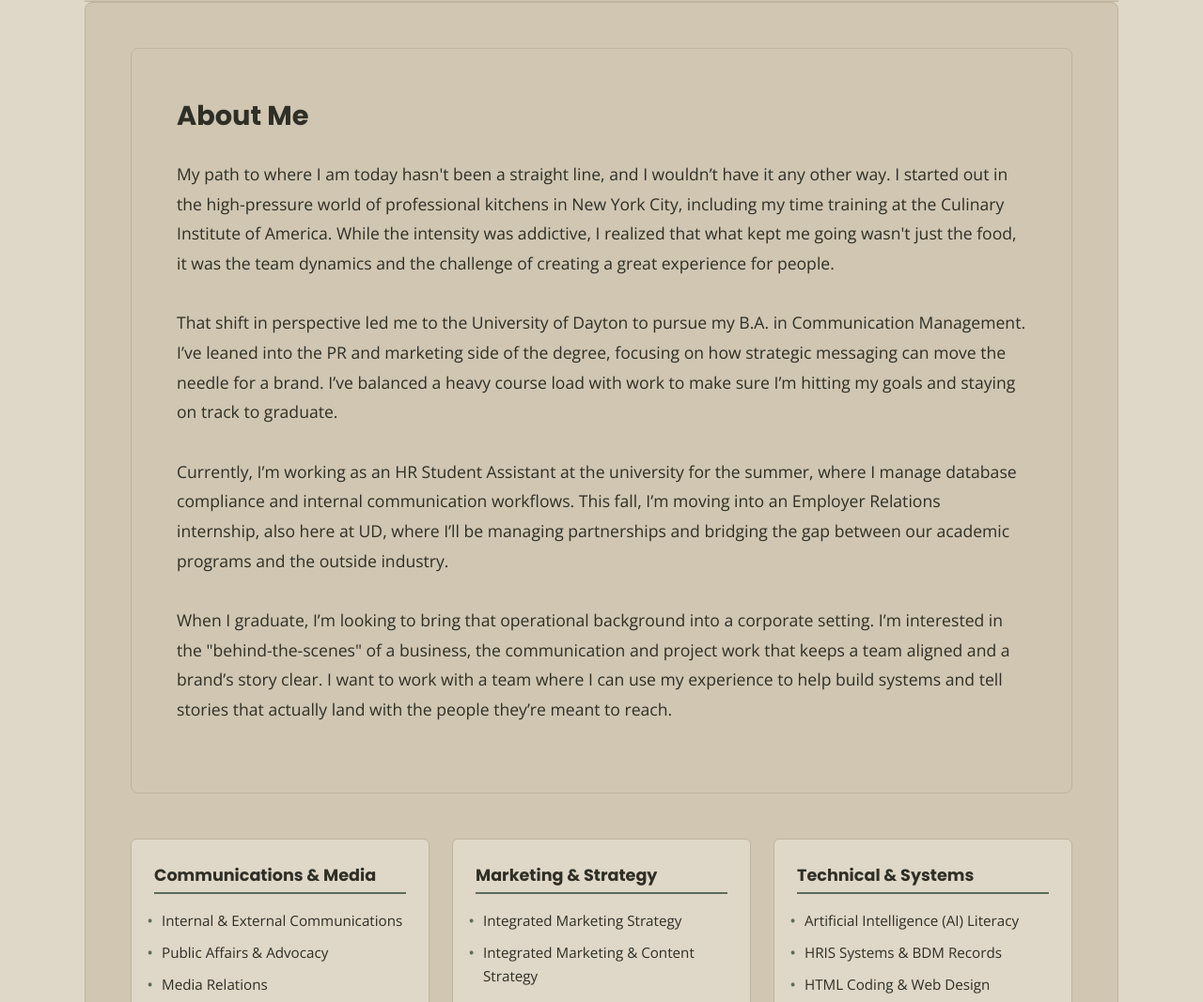
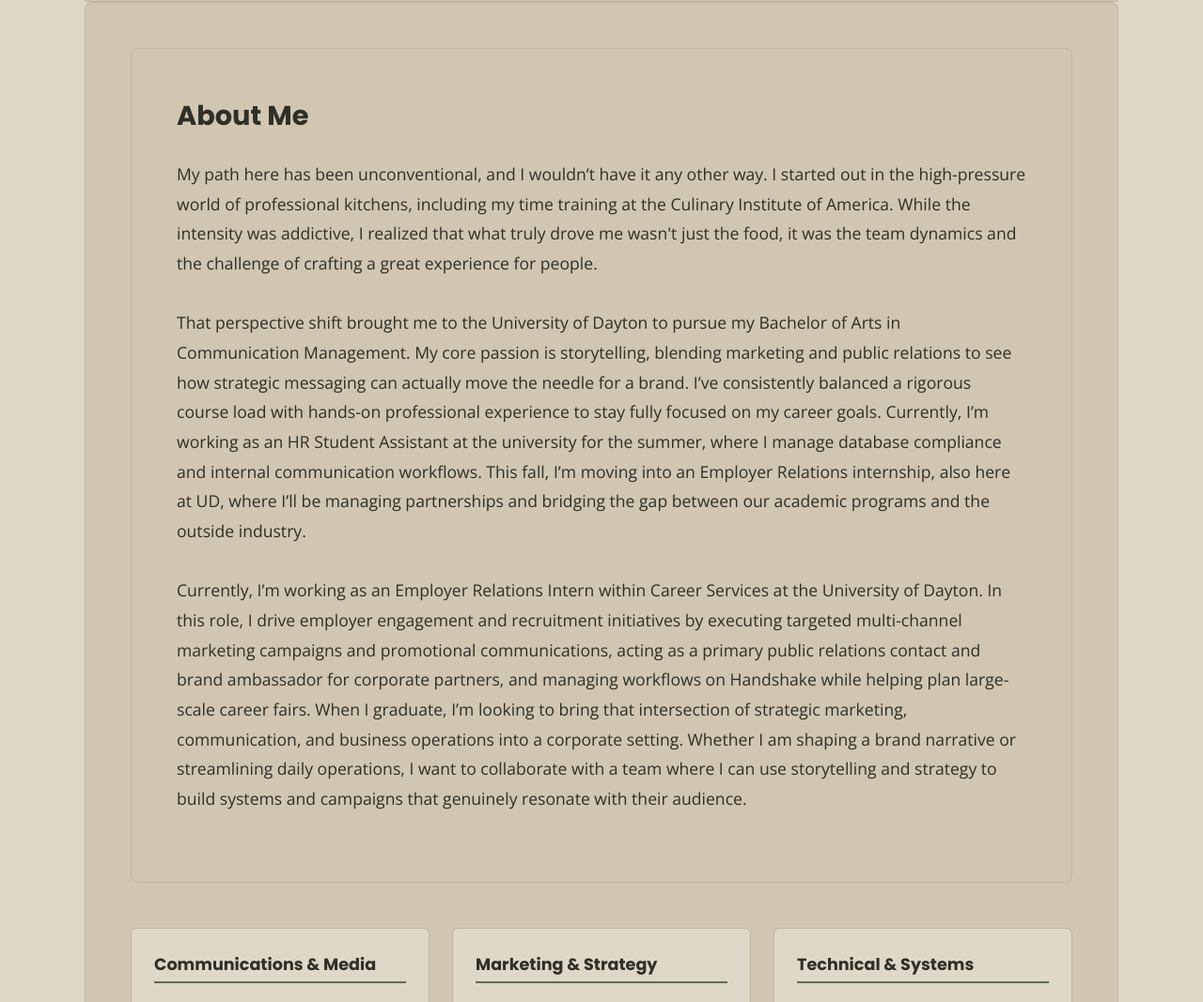
Before and after one commit to Michaelkenyon1/mkenyon.github.io, a plain HTML site: page index.html in a window 1280 px wide. Shown: the part 798-1865 px from the top of the page at 94% size. Drawn offline with nearby package versions, Linux system fonts and the light colour scheme.

Commit message:
Update index.html

```diff
--- a/index.html
+++ b/index.html
@@ -582,13 +582,14 @@
             <div class="about-content">
     <h3>About Me</h3>
     <p>
-        My path to where I am today hasn't been a straight line, and I wouldn’t have it any other way. I started out in the high-pressure world of professional kitchens in New York City, including my time training at the Culinary Institute of America. While the intensity was addictive, I realized that what kept me going wasn't just the food, it was the team dynamics and the challenge of creating a great experience for people.
+        My path here has been unconventional, and I wouldn’t have it any other way. I started out in the high-pressure world of professional kitchens, including my time training at the Culinary Institute of America. While the intensity was addictive, I realized that what truly drove me wasn't just the food, it was the team dynamics and the challenge of crafting a great experience for people.
         <br><br>
-        That shift in perspective led me to the University of Dayton to pursue my B.A. in Communication Management. I’ve leaned into the PR and marketing side of the degree, focusing on how strategic messaging can move the needle for a brand. I’ve balanced a heavy course load with work to make sure I’m hitting my goals and staying on track to graduate.
-        <br><br>
+        That perspective shift brought me to the University of Dayton to pursue my Bachelor of Arts in Communication Management. My core passion is storytelling, blending marketing and public relations to see how strategic messaging can actually move the needle for a brand. I’ve consistently balanced a rigorous course load with hands-on professional experience to stay fully focused on my career goals.
         Currently, I’m working as an HR Student Assistant at the university for the summer, where I manage database compliance and internal communication workflows. This fall, I’m moving into an Employer Relations internship, also here at UD, where I’ll be managing partnerships and bridging the gap between our academic programs and the outside industry.
         <br><br>
-        When I graduate, I’m looking to bring that operational background into a corporate setting. I’m interested in the "behind-the-scenes" of a business, the communication and project work that keeps a team aligned and a brand’s story clear. I want to work with a team where I can use my experience to help build systems and tell stories that actually land with the people they’re meant to reach.
+        Currently, I’m working as an Employer Relations Intern within Career Services at the University of Dayton. In this role, I drive employer engagement and recruitment initiatives by executing targeted multi-channel marketing campaigns and promotional communications, acting as a primary public relations contact and brand ambassador for corporate partners, and managing workflows on Handshake while helping plan large-scale career fairs.
+
+When I graduate, I’m looking to bring that intersection of strategic marketing, communication, and business operations into a corporate setting. Whether I am shaping a brand narrative or streamlining daily operations, I want to collaborate with a team where I can use storytelling and strategy to build systems and campaigns that genuinely resonate with their audience.
     </p>
 </div>
 
```
